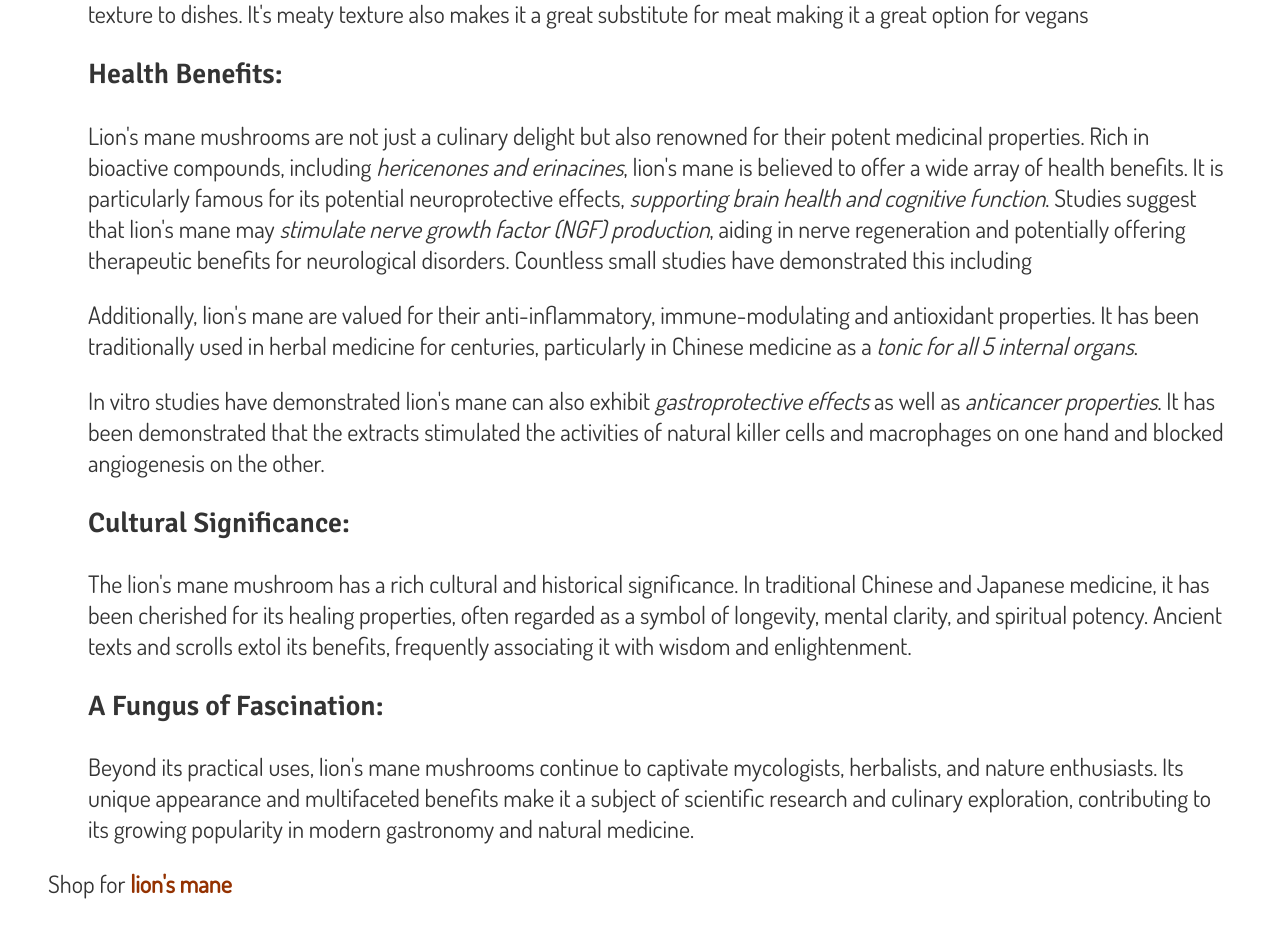
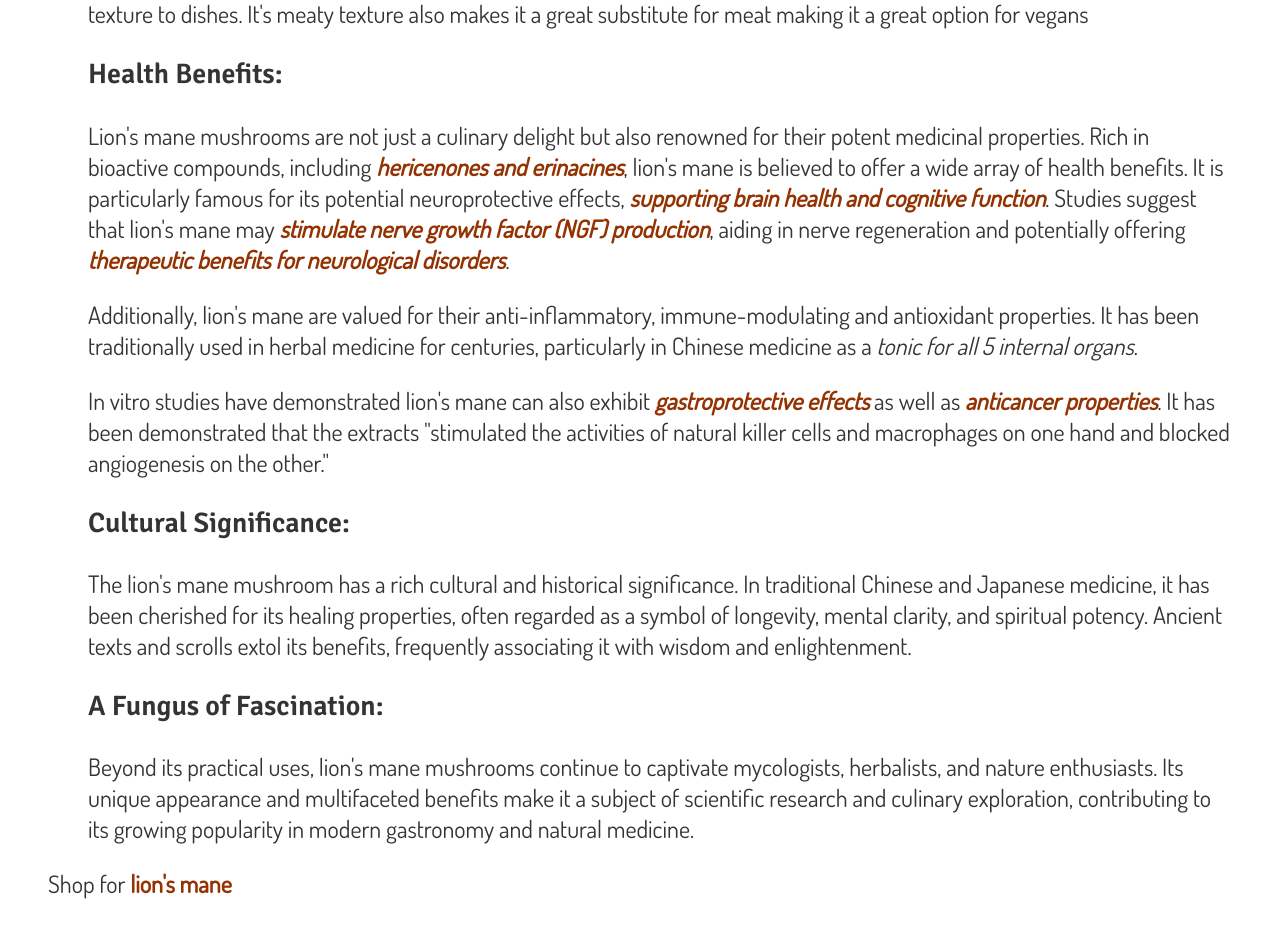
Before and after one commit to harryyy27/theshroomroom, a Next.js app: page /what-we-grow in a window 1280 px wide. Shown: the part 970-1907 px from the top of the page. Built offline with nearby package versions, Linux system fonts and the light colour scheme; no server answers.

Commit message:
citations

```diff
--- a/pages/what-we-grow.tsx
+++ b/pages/what-we-grow.tsx
@@ -35,9 +35,9 @@ export default function WhatWeGrow(props:any) {
                 </li>
                 <li>
                 <h3>Health Benefits:</h3>
-                    <p>Lion's mane mushrooms are not just a culinary delight but also renowned for their potent medicinal properties. Rich in bioactive compounds, including <cite>hericenones and erinacines</cite>, lion's mane is believed to offer a wide array of health benefits. It is particularly famous for its potential neuroprotective effects, <cite>supporting brain health and cognitive function</cite>. Studies suggest that lion's mane may <cite>stimulate nerve growth factor (NGF) production</cite>, aiding in nerve regeneration and potentially offering therapeutic benefits for neurological disorders. Countless small studies have demonstrated this including </p>
+                    <p>Lion's mane mushrooms are not just a culinary delight but also renowned for their potent medicinal properties. Rich in bioactive compounds, including <cite><a className="link" href="https://www.ncbi.nlm.nih.gov/pmc/articles/PMC5987239/">hericenones and erinacines</a></cite>, lion's mane is believed to offer a wide array of health benefits. It is particularly famous for its potential neuroprotective effects, <cite><a className="link" href="https://pubmed.ncbi.nlm.nih.gov/24266378/">supporting brain health and cognitive function</a></cite>. Studies suggest that lion's mane may <cite><a className="link"href="https://pubmed.ncbi.nlm.nih.gov/24266378/">stimulate nerve growth factor (NGF) production</a></cite>, aiding in nerve regeneration and potentially offering <cite><a className="link"href="https://pubmed.ncbi.nlm.nih.gov/20834180/">therapeutic benefits for neurological disorders</a></cite>.</p>
                     <p>Additionally, lion's mane are valued for their anti-inflammatory, immune-modulating and antioxidant properties. It has been traditionally used in herbal medicine for centuries, particularly in Chinese medicine as a <cite>tonic for all 5 internal organs</cite>.</p>
-                    <p>In vitro studies have demonstrated lion's mane can also exhibit <cite><a href="">gastroprotective effects</a></cite> as well as <cite>anticancer properties</cite>. It has been demonstrated that the extracts stimulated the activities of natural killer cells and macrophages on one hand and blocked angiogenesis on the other.</p>
+                    <p>In vitro studies have demonstrated lion's mane can also exhibit <cite><a className="link" href="https://www.ncbi.nlm.nih.gov/pmc/articles/PMC3835629/">gastroprotective effects</a></cite> as well as <cite><a className="link" href="https://www.ncbi.nlm.nih.gov/pmc/articles/PMC6044372/">anticancer properties</a></cite>. It has been demonstrated that the extracts "stimulated the activities of natural killer cells and macrophages on one hand and blocked angiogenesis on the other."</p>
                 </li>
 
                 <li>
```
